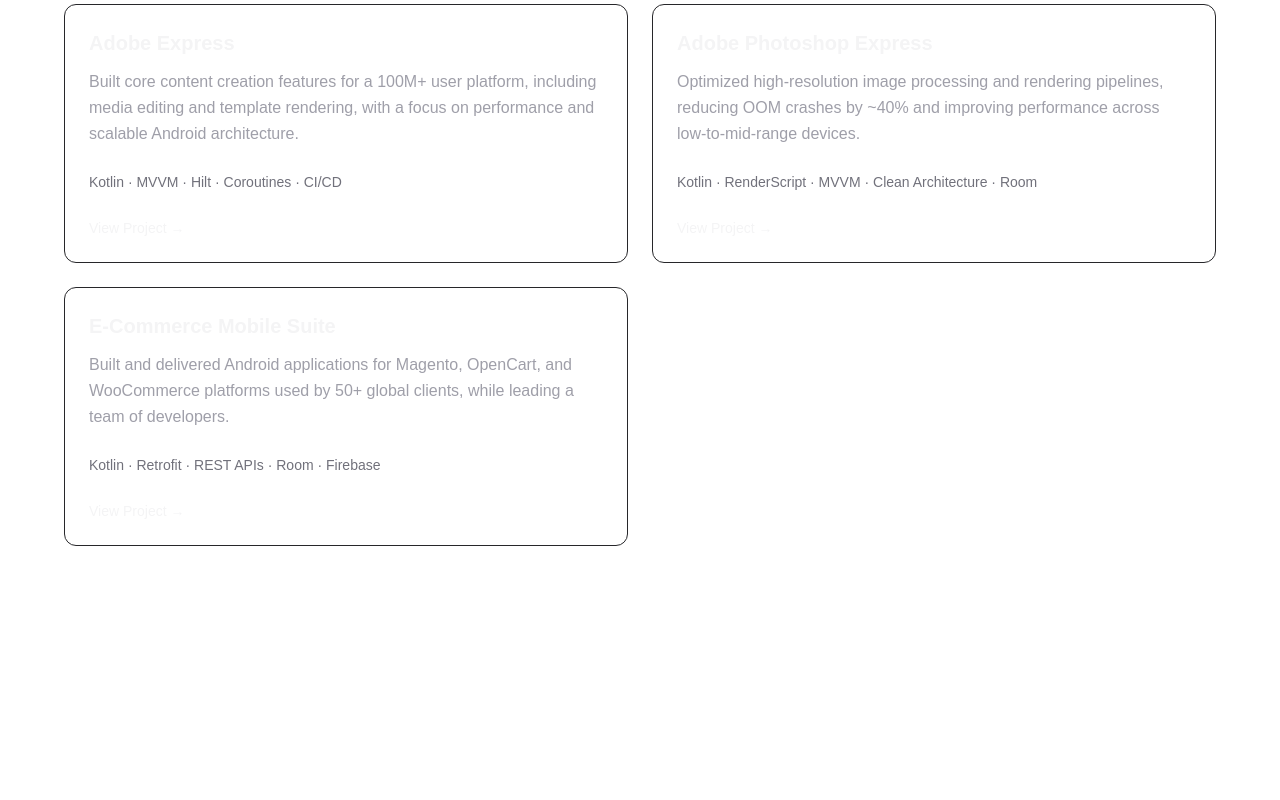
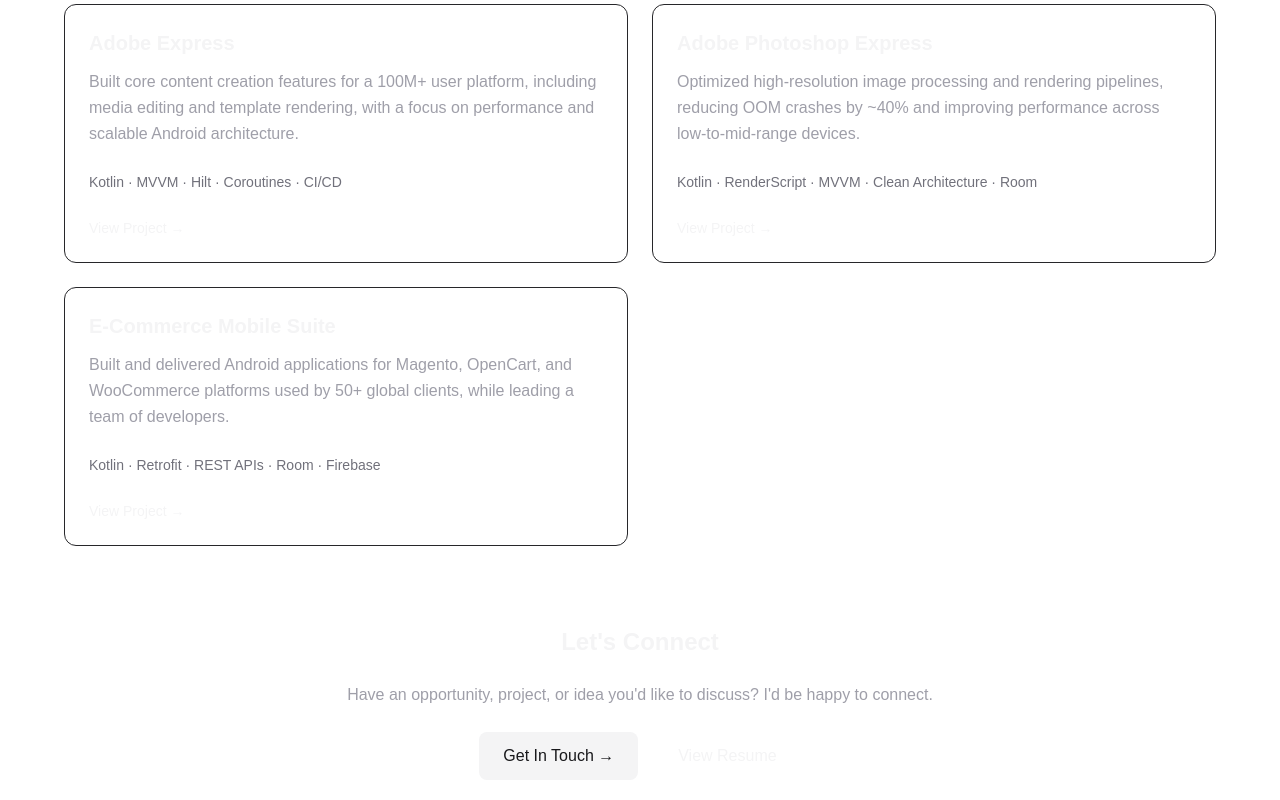
Before and after one commit to Anand0581/anand-portfolio, a Next.js app: page / in a window 1280 px wide. Shown: the part 2612-3412 px from the top of the page. Before the commit the page ends 3254 px from the top, so only its background shows below. Built offline with nearby package versions, Linux system fonts and the light colour scheme.

Commit message:
feat: add contact CTA section

```diff
--- a/app/page.tsx
+++ b/app/page.tsx
@@ -6,6 +6,7 @@
 import Education from "@/components/sections/Education";
 import Skills from "@/components/sections/Skills";
 import Projects from "@/components/sections/Projects";
+import Contact from "@/components/sections/Contact";
 
 export default function Home() {
   return (
@@ -19,6 +20,7 @@
           <Education />
           <Skills />
           <Projects />
+          <Contact />
         </section>
       </Container>
     </main>
--- /dev/null
+++ b/components/sections/Contact.tsx
@@ -0,0 +1,36 @@
+import Container from "../shared/Container";
+
+export default function Contact() {
+    return (
+        <section className="pt-20 pb-24">
+            <Container>
+                <div className="flex flex-col items-center gap-6 text-center">
+                    <h2 className="text-2xl font-bold text-zinc-100">
+                        Let's Connect
+                    </h2>
+
+                    <p className="max-w-2xl text-base leading-relaxed text-zinc-400">
+                        Have an opportunity, project, or idea you'd like to
+                        discuss? I'd be happy to connect.
+                    </p>
+
+                    <div className="flex flex-col gap-4 sm:flex-row">
+                        <a
+                            href="/contact"
+                            className="rounded-lg bg-zinc-100 px-6 py-3 font-medium text-zinc-900"
+                        >
+                            Get In Touch →
+                        </a>
+
+                        <a
+                            href="/resume.pdf"
+                            className="rounded-lg px-6 py-3 font-medium text-zinc-100"
+                        >
+                            View Resume
+                        </a>
+                    </div>
+                </div>
+            </Container>
+        </section>
+    );
+}
```
Also changed, not shown: 1 other file (tests, documents, lock files or other folders).
